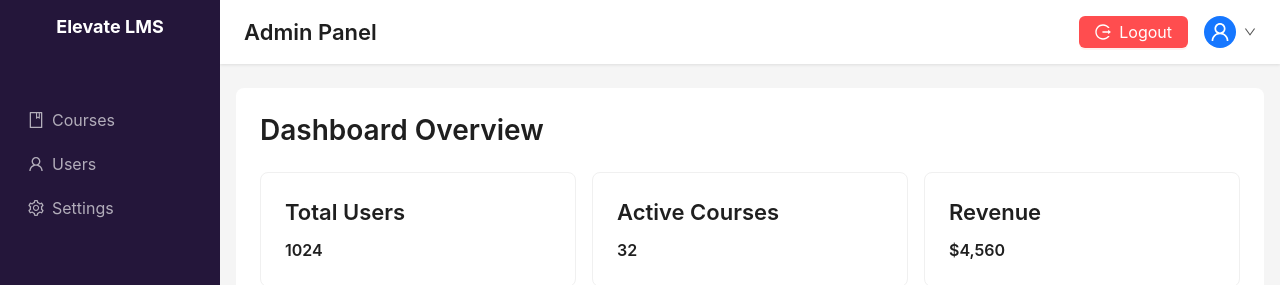
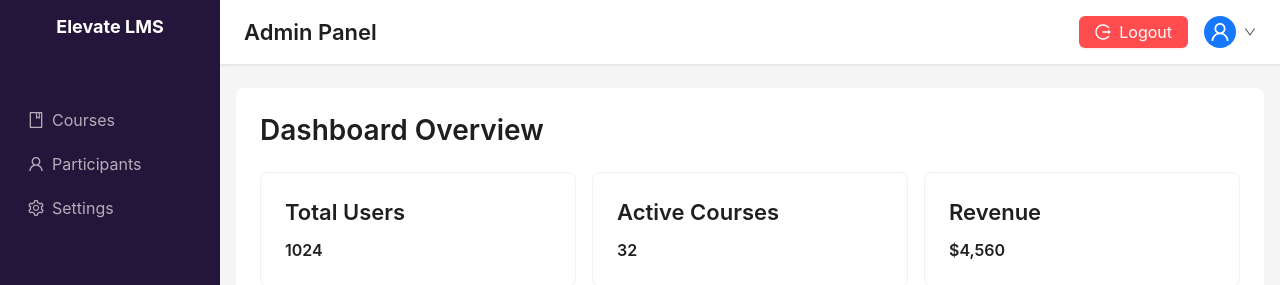
Before and after one commit to connectemea/Elevate-LMS, a Next.js app: page / in a window 1280 px wide. Shown: the top 285 px of the page. Built offline with nearby package versions, Linux system fonts and the light colour scheme; what @ant-design/nextjs-registry would draw is missing.

Commit message:
chore: update sidebar navigation

```diff
--- a/src/components/layout/Sidebar.tsx
+++ b/src/components/layout/Sidebar.tsx
@@ -23,7 +23,7 @@ export default function Sidebar() {
   const items = [
     // { key: "/", icon: <DashboardOutlined />, label: <Link href="/">Dashboard</Link> },
     { key: "/courses", icon: <BookOutlined />, label: <Link href="/courses">Courses</Link> },
-    { key: "/users", icon: <UserOutlined />, label: <Link href="/users">Users</Link> },
+    { key: "/participants", icon: <UserOutlined />, label: <Link href="/participants">Participants</Link> },
     { key: "/settings", icon: <SettingOutlined />, label: <Link href="/settings">Settings</Link> },
     // { key: "/logout", icon: <LogoutOutlined />, label: <Link href="/">Logout</Link> },
     // { key: "logout", icon: <LogoutOutlined />, label: "Logout" },
```
